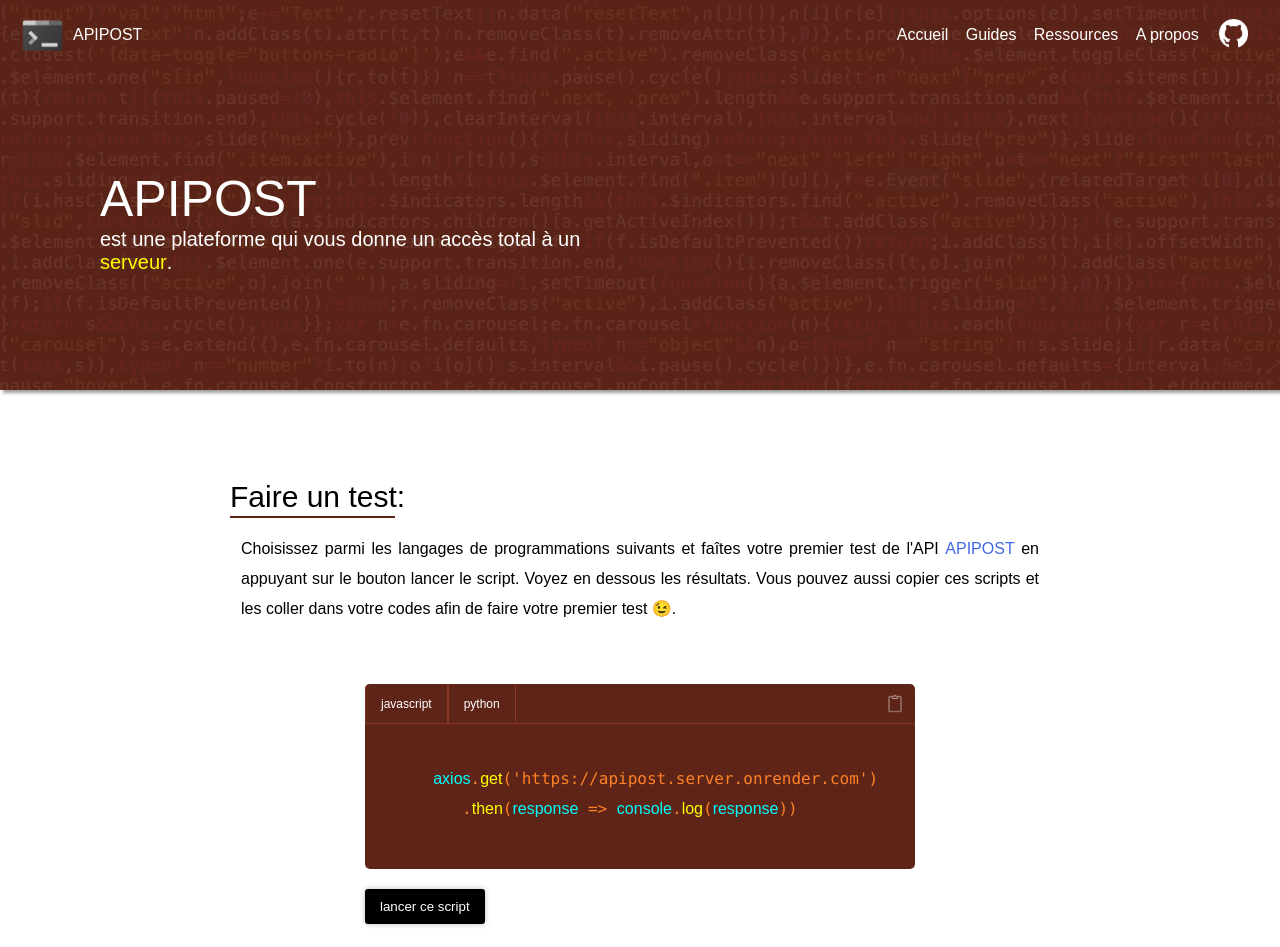
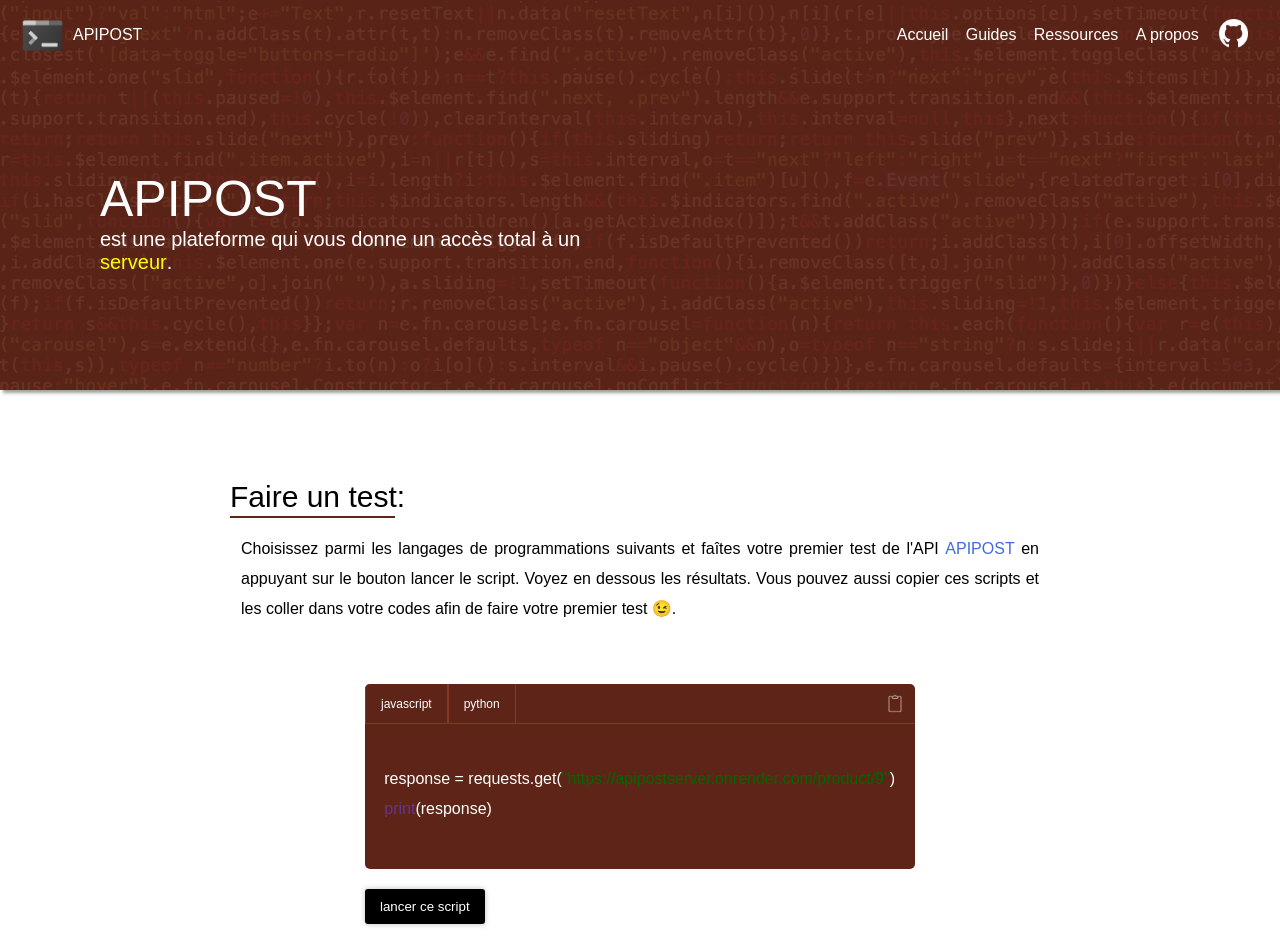
Before and after one commit to IALYFrancisco/APIPOST, a Vue app: page /python in a window 1280 px wide. Shown: the top 947 px of the page. Built offline with nearby package versions, Linux system fonts and the light colour scheme.

Commit message:
ajout de codes requests en python dans la page d'accueil

```diff
--- a/src/components/PythonComponent.vue
+++ b/src/components/PythonComponent.vue
@@ -1,7 +1,7 @@
 <template>
   <pre>
-     <span style="color:rgb(0, 255, 255);">axios</span>.<span style="color: yellow;">get</span>('https://apipost.server.onrender.com')
-        .<span style="color: yellow;">then</span>(<span style="color:rgb(0, 255, 255);;">response</span> => <span style="color:rgb(0, 255, 255);">console</span>.<span style="color: yellow;">log</span>(<span style="color:rgb(0, 255, 255);">response</span>))
+  <span style="color:white;">response = requests.get(</span><span style="color: rgb(1, 104, 1);">"https://apipostserver.onrender.com/product/9"</span><span style="color:white;">)</span>
+  <span style="color:rebeccapurple;">print</span><span style="color:white">(response)</span>
   </pre>
   <button>lancer ce script</button>
 </template>
@@ -9,10 +9,9 @@
 <style scoped>
 pre {
   height: 100%;
-  padding: 40px 20px 0px 20px;
+  padding: 40px 0px 0px 0px;
   line-height: 30px;
   font-family: Consolas, 'Courier New', monospace;
-  color: rgb(255, 129, 39);
   margin-bottom: -20px;
 }
 
```
